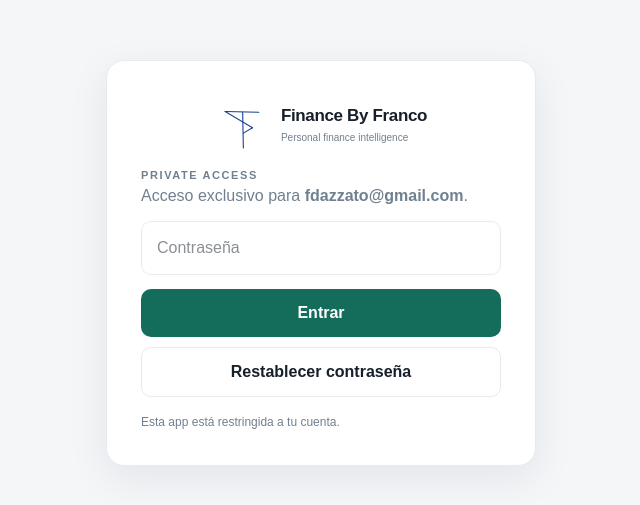
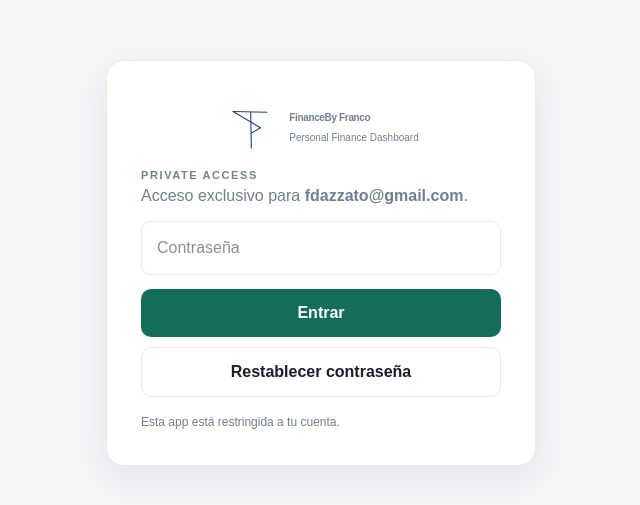
Before and after one commit to fdazzato-droid/expense-tracker, a Next.js app: page / in a window 1280 px wide. Shown: the part 137-642 px from the top of the page, without its empty margins (319-959 px from the left). Built offline with nearby package versions, Linux system fonts and the light colour scheme.

Commit message:
Refine Finance By Franco brand lockup

```diff
--- a/app/page.tsx
+++ b/app/page.tsx
@@ -1763,15 +1763,20 @@ function MetricCard({ label, value, sub }: { label: string; value: string; sub:
 function FinanceByFrancoLogo({ compact = false }: { compact?: boolean }) {
   return (
     <div className={compact ? "brandLockup compact" : "brandLockup"}>
+      <div className="markFrame">
         <svg className="francoMark" viewBox="0 0 160 170" aria-hidden="true">
           <path d="M30 48 L130 50" />
           <path d="M30 48 L111 96" />
           <path d="M82 50 L84 156" />
           <path d="M84 112 L111 96" />
         </svg>
+      </div>
       <div className="brandText">
-        <strong>Finance By Franco</strong>
-        {!compact && <span>Personal finance intelligence</span>}
+        <strong>
+          <span className="brandFinance">Finance</span>
+          <span className="brandByFranco">By Franco</span>
+        </strong>
+        <span className="brandTagline">{compact ? "PERSONAL FINANCE" : "Personal Finance Dashboard"}</span>
       </div>
     </div>
   );
```
Lines whose indentation alone changed are shown as unchanged.
